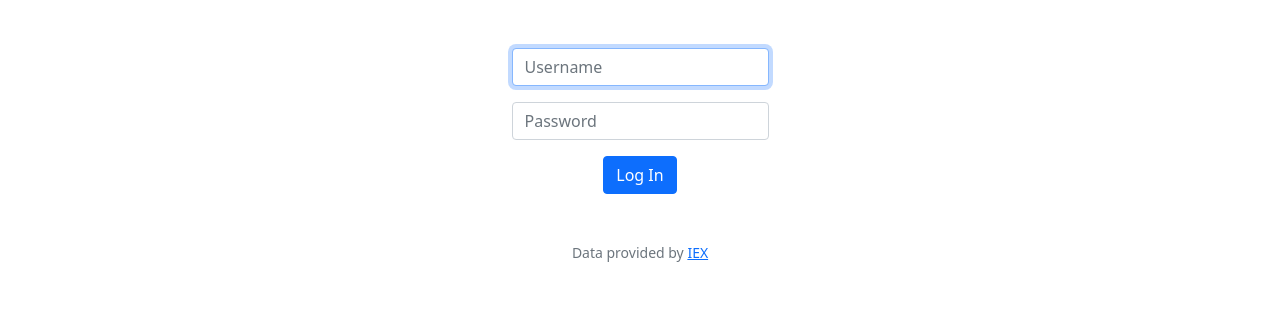
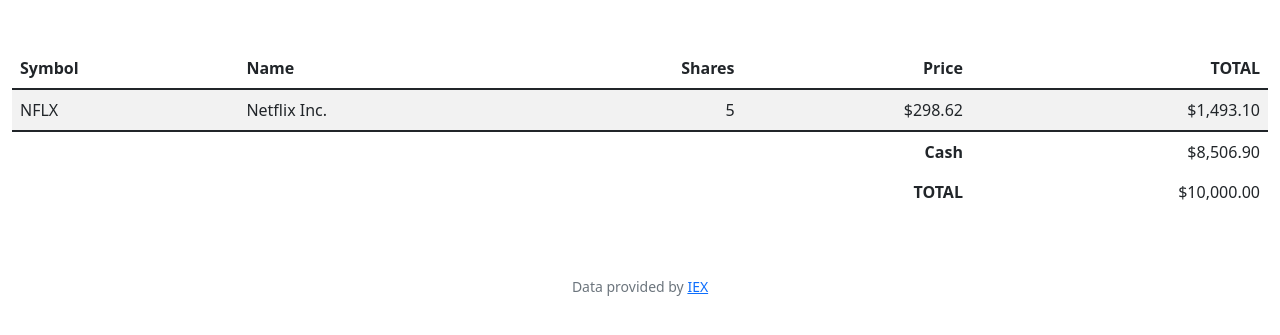
Before and after one commit to nadziejapio/python, a Flask app: page / in a window 1280 px wide. Shown: the part 76-411 px from the top of the page. Run offline with Flask 2, Linux system fonts and the light colour scheme; a user stored in the database is signed in; some libraries are stand-ins or nearby versions.

Commit message:
Mon, Oct 31, 2022, 11:27 PM +00:00

```diff
--- a/finance/templates/index.html
+++ b/finance/templates/index.html
@@ -5,13 +5,38 @@
 {% endblock %}
 
 {% block main %}
-    <form action="/login" method="post">
-        <div class="mb-3">
-            <input autocomplete="off" autofocus class="form-control mx-auto w-auto" id="username" name="username" placeholder="Username" type="text">
-        </div>
-        <div class="mb-3">
-            <input class="form-control mx-auto w-auto" id="password" name="password" placeholder="Password" type="password">
-        </div>
-        <button class="btn btn-primary" type="submit">Log In</button>
-    </form>
+
+    <table class="table table-striped">
+        <thead>
+            <tr>
+                <th class="text-start">Symbol</th>
+                <th class="text-start">Name</th>
+                <th class="text-end">Shares</th>
+                <th class="text-end">Price</th>
+                <th class="text-end">TOTAL</th>
+            </tr>
+        </thead>
+       <tbody>
+
+                <tr>
+                    <td class="text-start">NFLX</td>
+                    <td class="text-start">Netflix Inc.</td>
+                    <td class="text-end">5</td>
+                    <td class="text-end">$298.62</td>
+                    <td class="text-end">$1,493.10</td>
+                </tr>
+
+        </tbody>
+        <tfoot>
+            <tr>
+                <td class="border-0 fw-bold text-end" colspan="4">Cash</td>
+                <td class="border-0 text-end">$8,506.90</td>
+            </tr>
+            <tr>
+                <td class="border-0 fw-bold text-end" colspan="4">TOTAL</td>
+                <td class="border-0 w-bold text-end">$10,000.00</td>
+            </tr>
+        </tfoot>
+    </table>
+
 {% endblock %}
```
